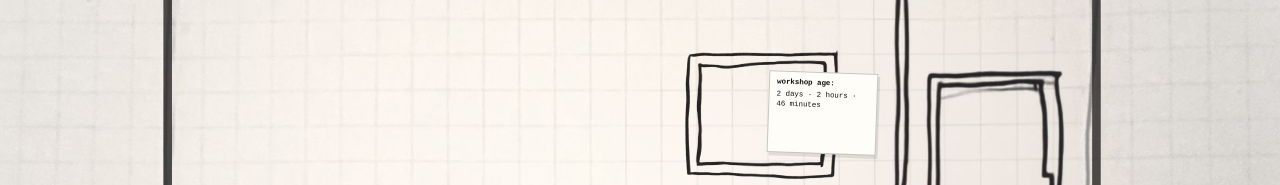
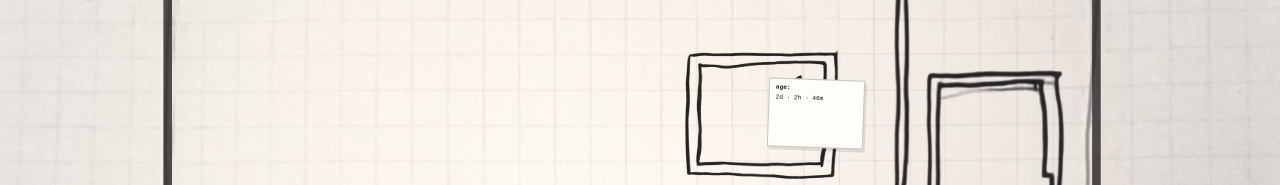
Before and after one commit to lilactreehats/workshop, a plain HTML site: page index.html in a window 1280 px wide. Shown: the part 177-362 px from the top of the page. Drawn offline with Linux system fonts and the light colour scheme.

Commit message:
Timekeeping Tree

```diff
--- a/index.html
+++ b/index.html
@@ -71,6 +71,8 @@
             z-index: 3;
         }
 
+        /* Temporary plant sticker — code version for placement testing */
+
         .plant-sticker {
             position: absolute;
             left: 9.5%;
@@ -92,24 +94,26 @@
             box-shadow: 2px 2px 0 rgba(0, 0, 0, 0.12);
         }
 
+        /* Smaller white post-it with live counter */
+
         .growth-postit {
             position: absolute;
             left: 60%;
-            top: 29%;
+            top: 30%;
             z-index: 6;
 
-            width: 8.5%;
-            min-width: 78px;
-            aspect-ratio: 1 / 0.75;
+            width: 7.5%;
+            min-width: 72px;
+            aspect-ratio: 1 / 0.72;
 
             background: #fffdf7;
             border: 1px solid rgba(0, 0, 0, 0.22);
-            padding: 6px 7px;
+            padding: 5px 6px;
             box-sizing: border-box;
 
             font-family: "Courier New", monospace;
-            font-size: clamp(7px, 0.58vw, 11px);
-            line-height: 1.25;
+            font-size: clamp(6px, 0.48vw, 9px);
+            line-height: 1.2;
             color: #111;
 
             transform: rotate(2deg);
@@ -142,7 +146,7 @@
         </div>
 
         <div class="growth-postit">
-            <span class="label">workshop age:</span>
+            <span class="label">age:</span>
             <span class="counter" id="growth-counter">counting...</span>
         </div>
     </main>
@@ -159,12 +163,8 @@
             const hours = Math.floor((totalMinutes % (60 * 24)) / 60);
             const minutes = totalMinutes % 60;
 
-            const dayText = days === 1 ? "day" : "days";
-            const hourText = hours === 1 ? "hour" : "hours";
-            const minuteText = minutes === 1 ? "minute" : "minutes";
-
             document.getElementById("growth-counter").textContent =
-                `${days} ${dayText} · ${hours} ${hourText} · ${minutes} ${minuteText}`;
+                `${days}d · ${hours}h · ${minutes}m`;
         }
 
         updateGrowthCounter();
```
